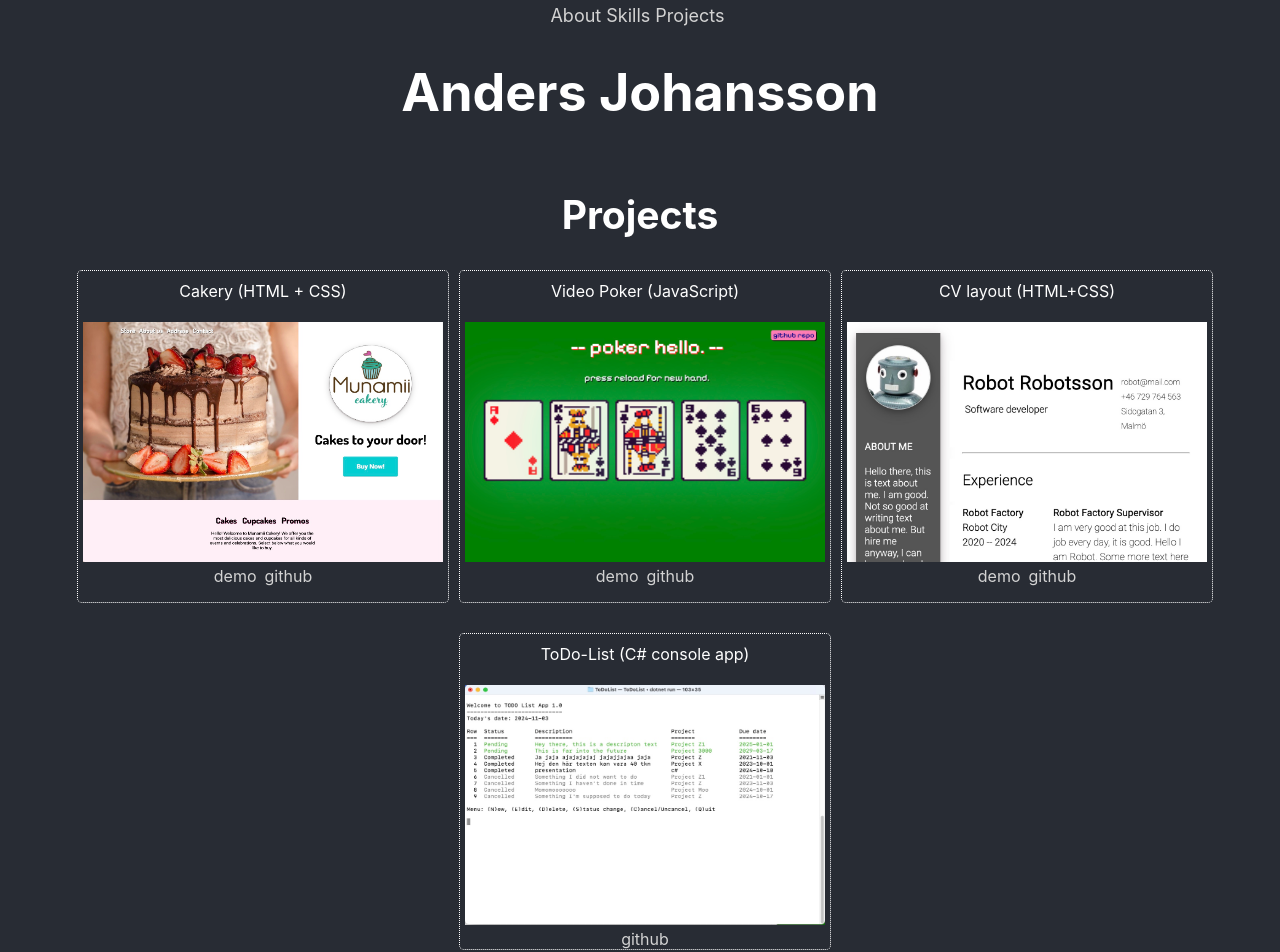
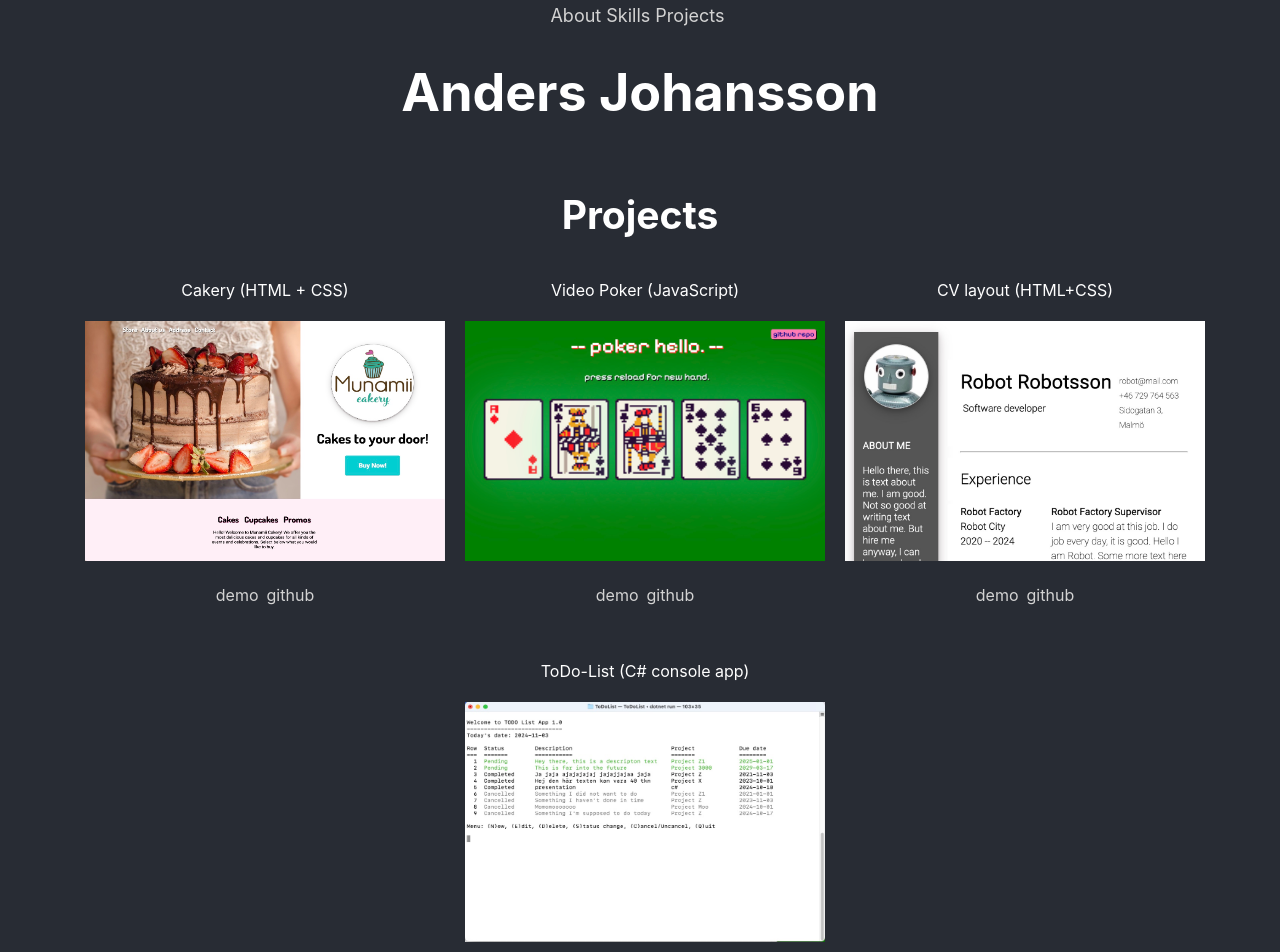
Before and after one commit to robotsson/portfolio, a React (Create React App) app: page /portfolio/projects in a window 1280 px wide. Shown: the top 952 px of the page. Built offline with nearby package versions, Linux system fonts and the light colour scheme.

Commit message:
added framer motion animation on hover

```diff
--- a/src/App.jsx
+++ b/src/App.jsx
@@ -18,6 +18,7 @@ function App() {
         <div className="App-title"><h1>Anders Johansson</h1></div>
 
         <Routes>
+          <Route path="*" element={<About/>} />
           <Route path="/portfolio" element={<About/>} />
           <Route path="/portfolio/index.html" element={<About/>} />
           <Route path="/portfolio/about" element={<About/>} />
--- a/src/components/Project.css
+++ b/src/components/Project.css
@@ -3,10 +3,10 @@
     font-size: 2vmin;
 
     margin-bottom: 30px;
-    border-color: white;
+    /* border-color: white;
     border-radius: 5px;
     border-width: 1px;
-    border-style: dotted;
+    border-style: dotted; */
     padding-top: 10px;
     margin-left: 10px;
 }
--- a/src/components/Project.jsx
+++ b/src/components/Project.jsx
@@ -1,4 +1,5 @@
 import './Project.css';
+import { motion } from "framer-motion";
 
 function Project( props ) {
 
@@ -12,7 +13,9 @@ function Project( props ) {
                  className="App-link"
                  target="_blank"
                  rel="noopener noreferrer">
-                <img src={props.image} className="App-project-image" alt="a project" />
+                <motion.div whileHover={{ scale: 1.1 }} whileTap={{ scale: 0.9 }}>
+                  <img src={props.image} className="App-project-image" alt="a project" />
+                </motion.div>
                 <br />
                 demo
               </a>
@@ -36,7 +39,9 @@ function Project( props ) {
               <a href={props.url2}
                  target="_blank"
                  rel="noopener noreferrer">
-                <img src={props.image} className="App-project-image" alt="logo" />
+                <motion.div whileHover={{ scale: 1.1 }} whileTap={{ scale: 0.9 }}>
+                  <img src={props.image} className="App-project-image" alt="logo" />
+                </motion.div>
                 <br />
                 github
               </a>
```
